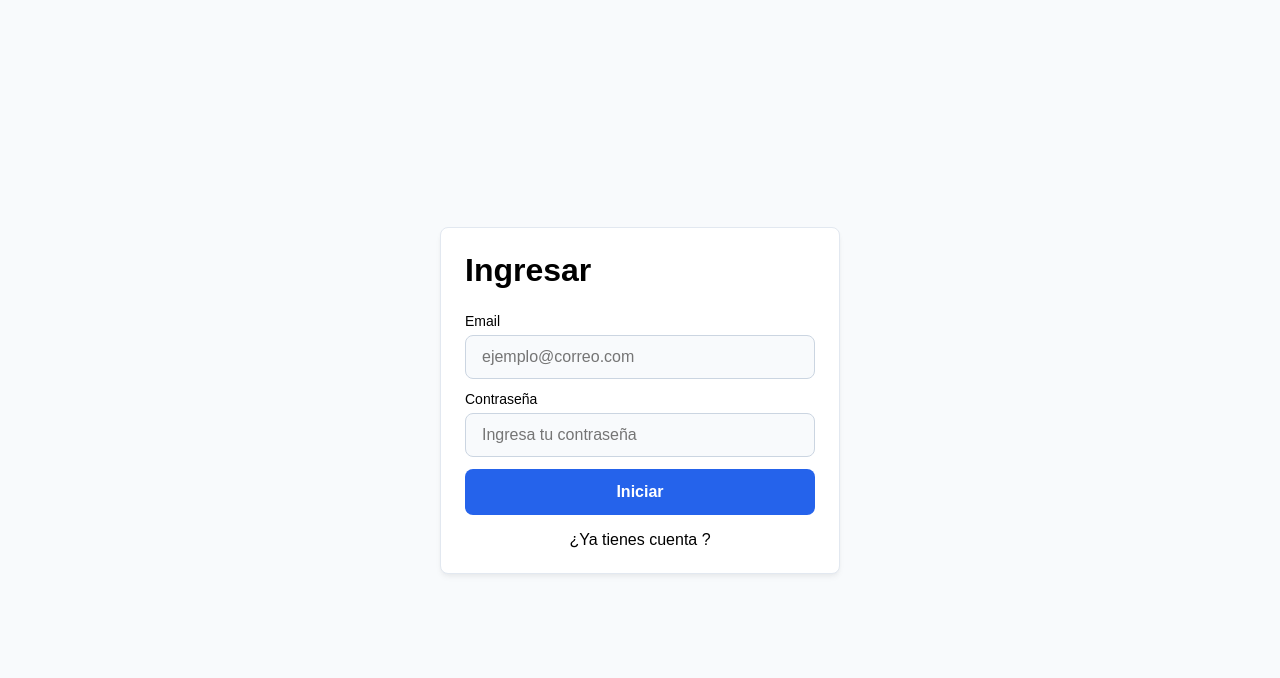
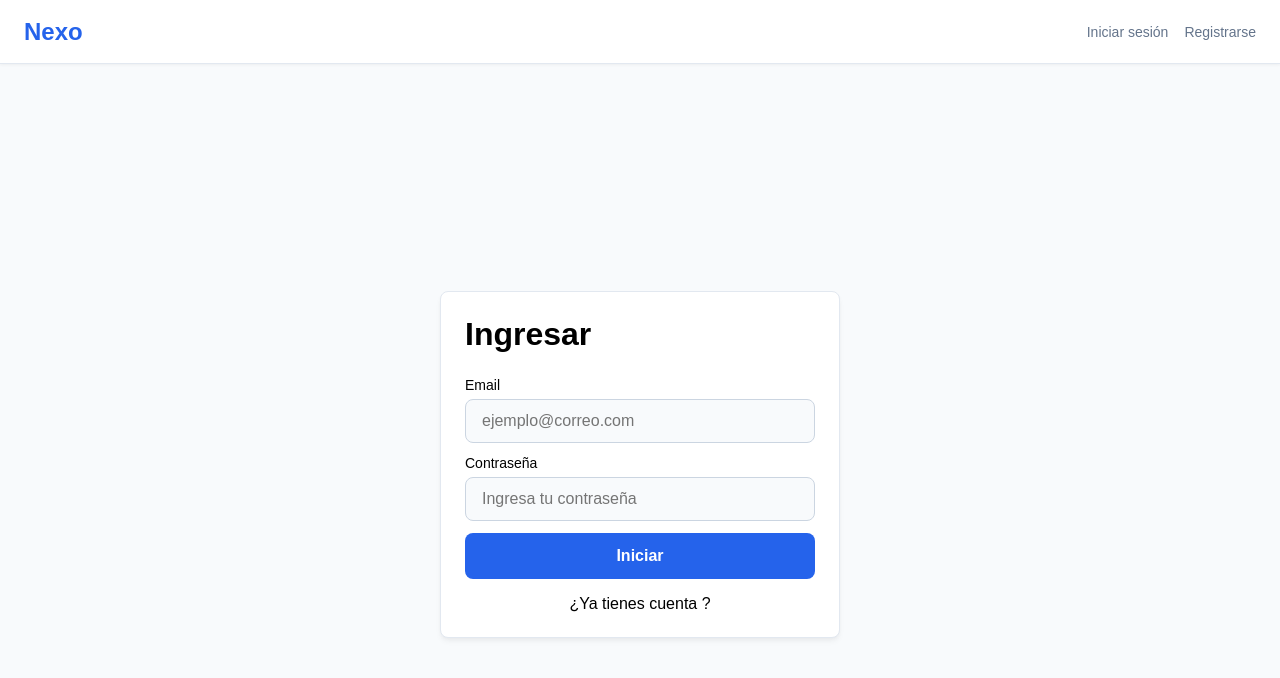
Before and after one commit to santi-developer/ecommerce-api, a React app in the folder frontend/: page /login in a window 1280 px wide. Shown: the top 678 px of the page. Built offline with nearby package versions, Linux system fonts and the light colour scheme; the HTML template or start-up script is replaced by a standard one.

Commit message:
feat: home products grid with navbar

```diff
--- a/frontend/src/App.jsx
+++ b/frontend/src/App.jsx
@@ -1,15 +1,21 @@
 import {Routes, Route} from 'react-router-dom'
 import Register from './pages/Register'
 import Login from './pages/Login';
+import Home from './pages/Home';
+import Navbar from'./components/Navbar'
 
 function App() {
 
 
   return (
-    <Routes>
-      <Route path = "/Register/" element = {<Register/>}/>
-      <Route path = "/Login/" element = {<Login/>}/>
-    </Routes>
+    <>
+    <Navbar/>
+      <Routes>
+        <Route path="/" element={<Home />} />
+        <Route path = "/register/" element = {<Register/>}/>
+        <Route path = "/login/" element = {<Login/>}/>
+      </Routes>
+    </>
   )
 }
 
--- /dev/null
+++ b/frontend/src/components/Navbar.css
@@ -0,0 +1,35 @@
+.navbar{
+    display: flex;
+    justify-content: space-between;
+    align-items: center;
+    padding: 0 24px;
+    height: 64px;
+    background-color: #ffffff;
+    border-bottom: 1px solid #e2e8f0;
+    box-shadow: 0 1px 3px rgba(0, 0, 0, 0.05);
+}
+
+.navbar-brand h1 {
+    font-size: 24px;
+    font-weight: 700;
+    color: #2563eb;
+    margin: 0;
+}
+
+.navbar-links {
+    display: flex;
+    gap: 16px;
+    align-items: center;
+}
+
+.navbar-links a {
+    text-decoration: none;
+    font-size: 14px;
+    font-weight: 500;
+    color: #64748b;
+    transition: color 0.2s ease;
+}
+
+.navbar-links a:hover {
+    color: #2563eb;
+}
--- /dev/null
+++ b/frontend/src/components/Navbar.jsx
@@ -0,0 +1,19 @@
+import "./Navbar.css"
+
+function Navbar(){
+
+    return(
+    <nav className="navbar">
+        <div className="navbar-brand">
+            <h1>Nexo</h1>
+        </div>
+        <div className="navbar-links">
+            <a href="/login">Iniciar sesión</a>
+            <a href="/register">Registrarse</a>
+        </div>
+    </nav>
+    )
+}
+
+
+export default Navbar;
--- /dev/null
+++ b/frontend/src/pages/Home.css
@@ -0,0 +1,57 @@
+.home-container{
+    padding: 24px;
+    max-width: 1200px;
+    margin: 0 auto;
+}
+
+.products-grid{
+    display: grid;
+    grid-template-columns: repeat(auto-fill, minmax(250px, 1fr));
+    gap: 24px;
+}
+
+.product-card{
+    background-color: #ffffff;
+    border-radius: 8px;
+    border: 1px solid #e2e8f0;
+    box-shadow: 0 4px 6px -1px rgba(0, 0, 0, 0.5);
+    overflow: hidden;
+    transition: all 0.2s ease;
+}
+
+.product-card:hover{
+    transform: translate(-4px);
+    box-shadow: 0 10px 15px -3px rgba(0, 0, 0, 0.1);
+}
+
+.product-card-image {
+    width: 100%;
+    height: 200px;
+    background-color: #f8fafc;
+    display: flex;
+    align-items: center;
+    justify-content: center;
+}
+
+.produc-card-image img{
+    width: 100%;
+    height: 200px;
+    object-fit: cover;
+}
+
+.product-card-info{
+    padding: 16px;
+}
+
+.product-card-info h2{
+    font-size: 16px;
+    font-weight: 600;
+    margin-bottom: 8px;
+    color: #1e293b;
+}
+
+.product-card-info p{
+    font-size: 18px;
+    font-weight: 700;
+    color: #2563eb;
+}
--- /dev/null
+++ b/frontend/src/pages/Home.jsx
@@ -0,0 +1,36 @@
+import { useState, useEffect } from "react"
+import "./Home.css"
+
+function Home (){
+
+    const [products, setProducts] = useState ([]);
+
+    useEffect(() => {
+        fetch("http://localhost:8000/api/products/")
+        .then(res => res.json())
+        .then(data => setProducts(data));
+    }, []);
+
+    return (
+
+      <div className="home-container">
+        <div className="products-grid">
+         {products.map(product => (
+            <div key={product.id} className="product-card">
+              <div className="product-card-image">
+                  {product.images.length > 0 && (
+                    <img src={product.images[0].image} alt={product.name} />
+                  )}
+              </div>
+              <div className="product-card-info">
+                <h2>{product.name}</h2>
+                <p>{product.price}</p>
+              </div>
+            </div>
+        ))}
+      </div>
+    </div>
+    );
+}
+
+export default Home;
```
Also changed, not shown: 1 other file (tests, documents, lock files or other folders).
